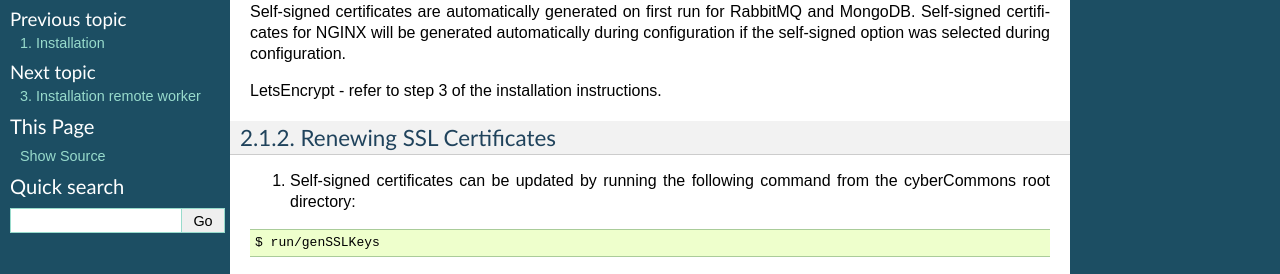
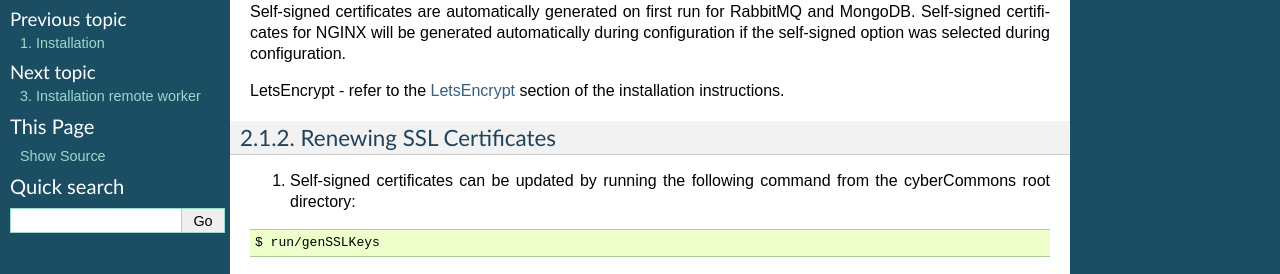
Before and after one commit to cybercommons/cybercom-new, a Sphinx documentation site: the page built from docs/configuration.rst, in a window 1280 px wide. Shown: the part 300-574 px from the top of the page. Built offline with Sphinx 7.4.7, drawn with Linux system fonts in a browser that asks for light colours.

Commit message:
Link to LetsEncrypt instructions

```diff
--- a/docs/configuration.rst
+++ b/docs/configuration.rst
@@ -20,7 +20,8 @@ RabbitMQ and MongoDB. Self-signed certificates for NGINX will be
 generated automatically during configuration if the self-signed option
 was selected during configuration.
 
-LetsEncrypt - refer to step 3 of the installation instructions.
+LetsEncrypt - refer to the `LetsEncrypt <en/master/installation.html#build-let-s-encrypt-docker-container>`__
+section of the installation instructions.
 
 Renewing SSL Certificates
 ^^^^^^^^^^^^^^^^^^^^^^^^^
```
Also changed, not shown: docs/configuration.md (+1 -1 lines).
